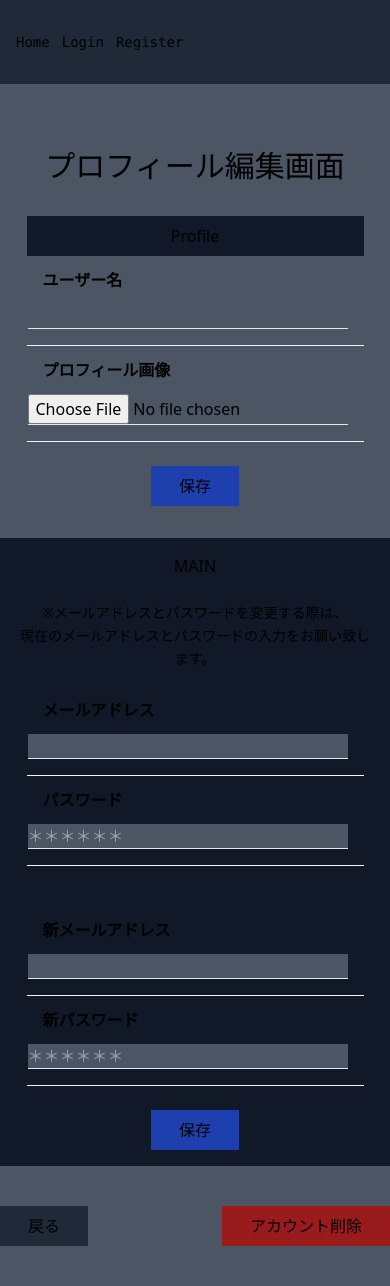
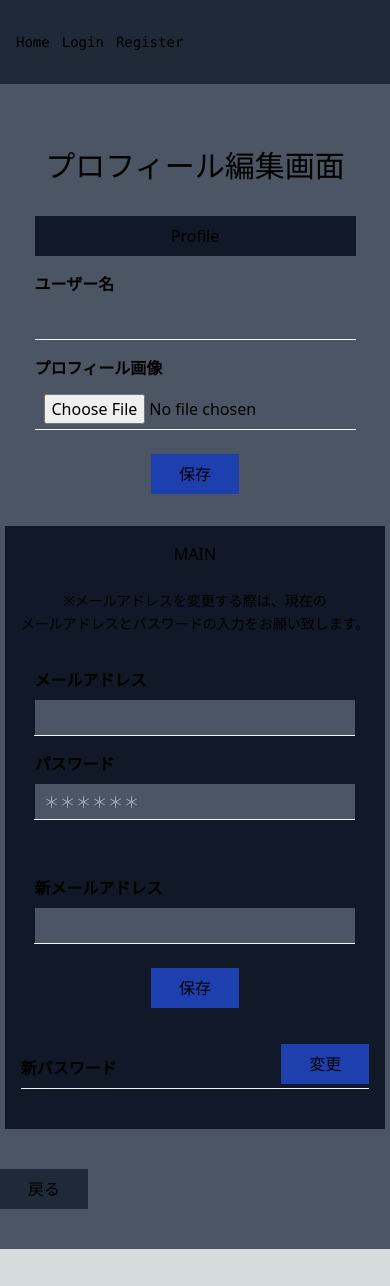
Before and after one commit to Freelancer0708/WebApp01, a Next.js app: page /profile/edit in a window 390 px wide. After the commit the page ends 1249 px from the top, so only its background shows below. Built offline with nearby package versions, Linux system fonts and the light colour scheme; no server answers; the database is empty.

Commit message:
seventh commit

```diff
--- a/src/assets/globals.css
+++ b/src/assets/globals.css
@@ -53,12 +53,21 @@ body {
   }
   .flex-table tbody tr th {
     display: block;
+    padding-top: 1rem;
     padding-bottom: 0;
+    padding-left: 0;
+    padding-right: 0;
     text-align: left;
   }
   .flex-table tbody tr td {
     display: block;
-    padding-bottom: 1rem;
+    padding-top: 0.5rem;
+    padding-bottom: 0rem;
+    padding-right: 0;
+  }
+  .flex-table tbody tr td input {
+    padding: 0.35rem 0.5rem;
+    border-bottom: none;
   }
   .px-24 {
     padding-left: 0rem;
--- a/src/components/Header/LoginStatus.tsx
+++ b/src/components/Header/LoginStatus.tsx
@@ -29,7 +29,6 @@ export default function LoginStatus() {
                     setUserData({
                         displayName: doc.data().displayName,
                         email: doc.data().email,
-                        emailVerified: doc.data().emailVerified,
                         avatar: doc.data().avatar
                     });
                 }
@@ -54,8 +53,8 @@ export default function LoginStatus() {
         return (
             <>
                 <article className='flex flex-col items-end'>
-                    <p className='cursor-pointer'>
-                        {avatarUrl ? <img src={avatarUrl} alt="" className='w-10 h-10 rounded-full align-middle border-none object-cover ' onClick={handleProfile} /> : userData?.displayName}
+                    <p className='cursor-pointer' onClick={handleProfile} >
+                        {avatarUrl ? <img src={avatarUrl} alt="" className='w-10 h-10 rounded-full align-middle border-none object-cover' /> : userData?.displayName}
                     </p>
                 </article>
             </>
--- a/src/components/UserData/UserData.tsx
+++ b/src/components/UserData/UserData.tsx
@@ -1,6 +1,5 @@
 export interface UserData {
     displayName: string;
     email: string;
-    emailVerified: boolean;
     avatar: string;
 }
--- a/src/pages/profile/edit.tsx
+++ b/src/pages/profile/edit.tsx
@@ -1,4 +1,4 @@
-import { EmailAuthProvider, deleteUser, getAuth, reauthenticateWithCredential, sendEmailVerification, updateEmail, updatePassword, updateProfile } from "firebase/auth";
+import { EmailAuthProvider, deleteUser, getAuth, reauthenticateWithCredential, sendEmailVerification, sendPasswordResetEmail, updateEmail, updatePassword, updateProfile } from "firebase/auth";
 import { useState, useEffect, FormEvent, useCallback } from 'react';
 import { getFirestore, collection, getDocs, setDoc, doc } from "firebase/firestore";
 import { initializeApp } from 'firebase/app';
@@ -15,8 +15,10 @@ export default function EditProfile() {
     const [nowEmail, setNowEmail] = useState("");
     const [newEmail, setNewEmail] = useState("");
     const [nowPassword, setNowPassword] = useState("");
-    const [newPassword, setNewPassword] = useState("");
-    const [emailVerified, setEmailVerified] = useState("");
+    const [nowError, setNowError] = useState("");
+    const [newError, setNewError] = useState("");
+    const [sendPassword, setSendPassword] = useState("");
+    const [errorPassword, setErrorPassword] = useState("");
     const [avatar, setAvatar] = useState<File | null>(null);
 
     useEffect(() => {
@@ -31,7 +33,6 @@ export default function EditProfile() {
                     setUserData({
                         displayName: doc.data().displayName,
                         email: doc.data().email,
-                        emailVerified: doc.data().emailVerified,
                         avatar: doc.data().avatar
                     });
                 }
@@ -53,6 +54,8 @@ export default function EditProfile() {
         const app = initializeApp(firebaseConfig);
         const db = getFirestore(app);
         const currentUser = auth.currentUser;
+        setNowError("");
+        setNewError("");
         if (currentUser && nowEmail && nowPassword) {
             const credential = EmailAuthProvider.credential(
                 nowEmail,
@@ -60,28 +63,58 @@ export default function EditProfile() {
             )
             reauthenticateWithCredential(currentUser, credential)
                 .then(() => {
-                    if (newEmail) {
+                    if (newEmail && nowEmail != newEmail) {
                         updateEmail(currentUser, newEmail)
                             .then(() => {
-                                sendEmailVerification(currentUser);
+                                sendEmailVerification(currentUser)
+                                    .then(() => {
+                                        if (currentUser?.uid && newEmail) {
+                                            setDoc(doc(db, "users", currentUser.uid), {
+                                                displayName: userData?.displayName,
+                                                email: newEmail,
+                                                avatar: userData?.avatar
+                                            });
+                                        }
+                                        router.push("/profile");
+                                    });
+                            })
+                            .catch((error) => {
+                                const errorCode = error.code;
+                                if (errorCode == "auth/invalid-email") {
+                                    setNewError("有効なメールアドレスを入力してください。");
+                                } else if (errorCode == "auth/email-already-in-use") {
+                                    setNewError("このメールアドレスは既に登録されています。");
+                                } else if (errorCode == "auth/requires-recent-login") {
+                                    setNewError("最終サインイン時間がかなり前の為、もう一度ログアウトしてログインしてください。");
+                                } else {
+                                    setNewError("登録に問題が発生しました。しばらくしてから再度お試しください。");
+                                }
                             });
+                    } else if (newEmail && nowEmail == newEmail) {
+                        setNewError("このメールアドレスは既に登録されています。");
                     }
-
-                    if (newPassword) {
-                        updatePassword(currentUser, newPassword)
+                })
+                .catch((error) => {
+                    const errorCode = error.code;
+                    if (errorCode == "auth/user-mismatch") {
+                        setNowError("登録した内容と一致しません。");
+                    } else if (errorCode == "auth/user-not-found") {
+                        setNowError("ユーザーが見つかりません。別の情報を入力してください。");
+                    } else if (errorCode == "auth/invalid-credential") {
+                        setNowError("このユーザーは現在無効になっております。");
+                    } else if (errorCode == "auth/invalid-email") {
+                        setNowError("メールアドレスの形式が正しくありません。");
+                    } else if (errorCode == "auth/wrong-password") {
+                        setNowError("パスワードが正しくありません。");
+                    } else if (errorCode == "auth/invalid-verification-code") {
+                        setNowError("認証情報の検証コードが無効になっております。");
+                    } else if (errorCode == "auth/invalid-verification-id") {
+                        setNowError("認証情報の検証IDが無効になっております。");
+                    } else {
+                        setNowError("確認に問題が発生しました。しばらくしてから再度お試しください。");
                     }
                 });
         }
-
-        if (currentUser?.uid && newEmail) {
-            setDoc(doc(db, "users", currentUser.uid), {
-                displayName: userData?.displayName,
-                email: newEmail,
-                emailVerified: userData?.emailVerified ? "True" : "False",
-                avatar: userData?.avatar
-            });
-        }
-        router.push("/profile");
     }
 
     const handleSubmitProfile = (e: FormEvent) => {
@@ -118,21 +151,32 @@ export default function EditProfile() {
             setDoc(doc(db, "users", currentUser.uid), {
                 displayName: displayName ? displayName : userData?.displayName,
                 email: userData?.email,
-                emailVerified: emailVerified ? emailVerified : (userData?.emailVerified ? "True" : "False"),
                 avatar: avatar?.name ? avatar?.name : userData?.avatar
             });
         }
         router.push("/profile");
     }
 
-    const handleDeleteUser = async () => {
+    const handleSubmitPassword = async () => {
         const auth = getAuth();
         const currentUser = auth.currentUser;
-        if (currentUser) {
-            deleteUser(currentUser);
+        if (currentUser?.email) {
+            sendPasswordResetEmail(auth, currentUser.email)
+                .then(() => {
+                    const message = currentUser?.email + "にてパスワードの再設定メールを送信いたしました。";
+                    if (currentUser?.email) {
+                        setSendPassword(currentUser?.email)
+                    }
+                })
+                .catch((error) => {
+                    const errorCode = error.code;
+                    const errorMessage = error.message;
+                    console.log(errorCode)
+                    console.log(errorMessage)
+                });
         }
-        router.push("/register");
     }
+
 
     return (
         <>
@@ -147,10 +191,6 @@ export default function EditProfile() {
                                     <th className="text-left pr-10 pl-4 py-3">ユーザー名</th>
                                     <td className="py-3 pr-4"><input type="text" name="displayName" placeholder={userData?.displayName} onChange={(e) => setDisplayName(e.target.value)} className="bg-gray-600 border-b outline-none w-80" /></td>
                                 </tr>
-                                {/* <tr className="border-gray-100 border-solid border-b">
-                                    <th className="text-left pr-10 pl-4 py-3">認証</th>
-                                    <td className="py-3 pr-4"><input type="text" name="emailVerified" placeholder={userData?.emailVerified ? 'True' : 'False'} onChange={(e) => setEmailVerified(e.target.value)} className="bg-gray-600 border-b outline-none w-80" /></td>
-                                </tr> */}
                                 <tr className="border-gray-100 border-solid border-b">
                                     <th className="text-left pr-10 pl-4 py-3">プロフィール画像</th>
                                     <td className="py-3 pr-4"><input type="file" name="avatar" onChange={handleImage} className="bg-gray-600 border-b outline-none w-80" accept="image/*" /></td>
@@ -162,8 +202,9 @@ export default function EditProfile() {
                 </section>
                 <section className="mt-8 pt-2 pb-4 px-4 bg-gray-900">
                     <h2 className=" px-2 py-2 text-center">MAIN</h2>
-                    <p className="text-center text-sm leading-relaxed py-4">※メールアドレスとパスワードを変更する際は、<br />現在のメールアドレスとパスワードの入力をお願い致します。</p>
-                    <form onSubmit={handleSubmitMain} className="flex flex-col justify-start items-center">
+                    <p className="text-center text-sm leading-relaxed py-4">※メールアドレスを変更する際は、現在の<br />メールアドレスとパスワードの入力をお願い致します。</p>
+                    <form onSubmit={handleSubmitMain} className="flex flex-col justify-start items-center mb-6">
+                        <h3 className="text-center text-sm font-semibold">{nowError}</h3>
                         <table className="mb-10 flex-table">
                             <tbody>
                                 <tr className="border-gray-100 border-solid border-b">
@@ -176,26 +217,30 @@ export default function EditProfile() {
                                 </tr>
                             </tbody>
                         </table>
+                        <h3 className="text-center text-sm font-semibold">{newError}</h3>
                         <table className="mb-6 flex-table">
                             <tbody>
                                 <tr className="border-gray-100 border-solid border-b">
                                     <th className="text-left pr-10 pl-4 py-3">新メールアドレス</th>
                                     <td className="py-3 pr-4"><input type="text" name="email" placeholder={userData?.email} onChange={(e) => setNewEmail(e.target.value)} className="bg-gray-600 border-b outline-none w-80" /></td>
                                 </tr>
-                                <tr className="border-gray-100 border-solid border-b">
-                                    <th className="text-left pr-10 pl-4 py-3">新パスワード</th>
-                                    <td className="py-3 pr-4"><input type="text" name="password" placeholder="＊＊＊＊＊＊" onChange={(e) => setNewPassword(e.target.value)} className="bg-gray-600 border-b outline-none w-80" /></td>
-                                </tr>
                             </tbody>
                         </table>
                         <button type="submit" className="bg-blue-800 px-7 py-2">保存</button>
                     </form>
+                    <h3 className="text-center text-sm font-semibold">{sendPassword ? <>{sendPassword}<br />にてパスワードの再設定メールを送信いたしました。</> : ""}</h3>
+                    <table className="mb-6 flex-table w-full">
+                        <tbody>
+                            <tr className="border-gray-100 border-solid border-b flex w-full items-center justify-between py-1">
+                                <th className="text-left pr-10 pl-4 flex">新パスワード</th>
+                                <td className="py-3 pr-4 flex"><button className="bg-blue-800 px-7 py-2" onClick={handleSubmitPassword}>変更</button></td>
+                            </tr>
+                        </tbody>
+                    </table>
+
                 </section>
                 <div className="w-full flex items-center justify-between mt-10">
                     <Link href="/profile" className="back bg-gray-800 px-7 py-2">戻る</Link>
-                    <button className='bg-red-800 px-7 py-2' onClick={handleDeleteUser}>
-                        アカウント削除
-                    </button>
                 </div>
             </article>
         </>
--- a/src/pages/register.tsx
+++ b/src/pages/register.tsx
@@ -24,7 +24,6 @@ export default function Register() {
                     return setDoc(doc(db, "users", currentUser.uid), {
                         displayName: "UserName",
                         email: email,
-                        emailVerified: false,
                         avatar: ""
                     });
                 }
@@ -34,7 +33,7 @@ export default function Register() {
                 setPassword('')
                 setErrer('')
                 auth.signOut();
-                router.push("login");
+                router.push("/login");
             })
             .catch((error) => {
                 const errorCode = error.code;
```
Also changed, not shown: src/pages/profile/index.tsx (+20 -11 lines).
